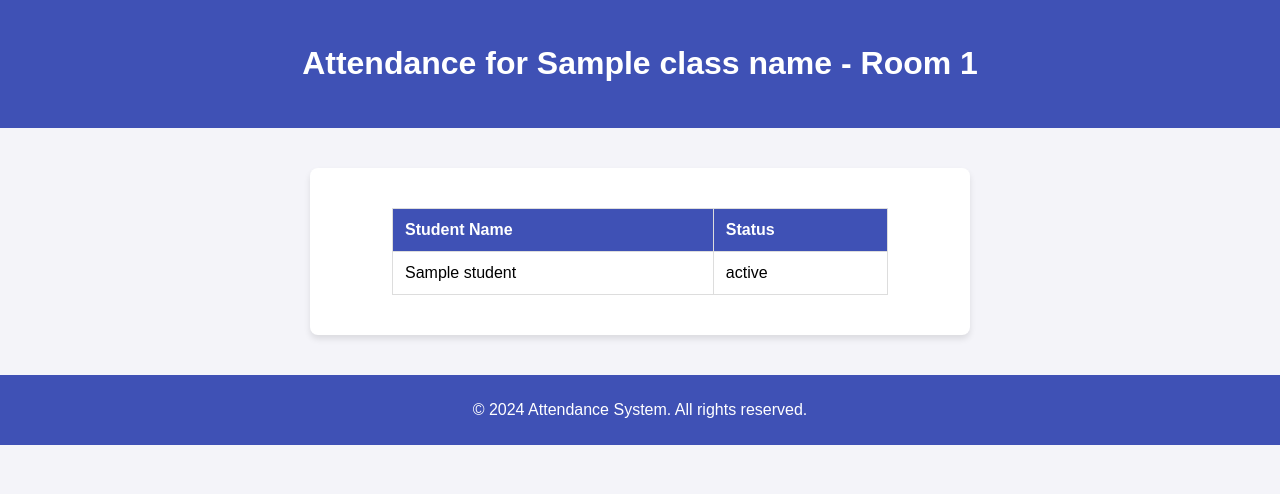
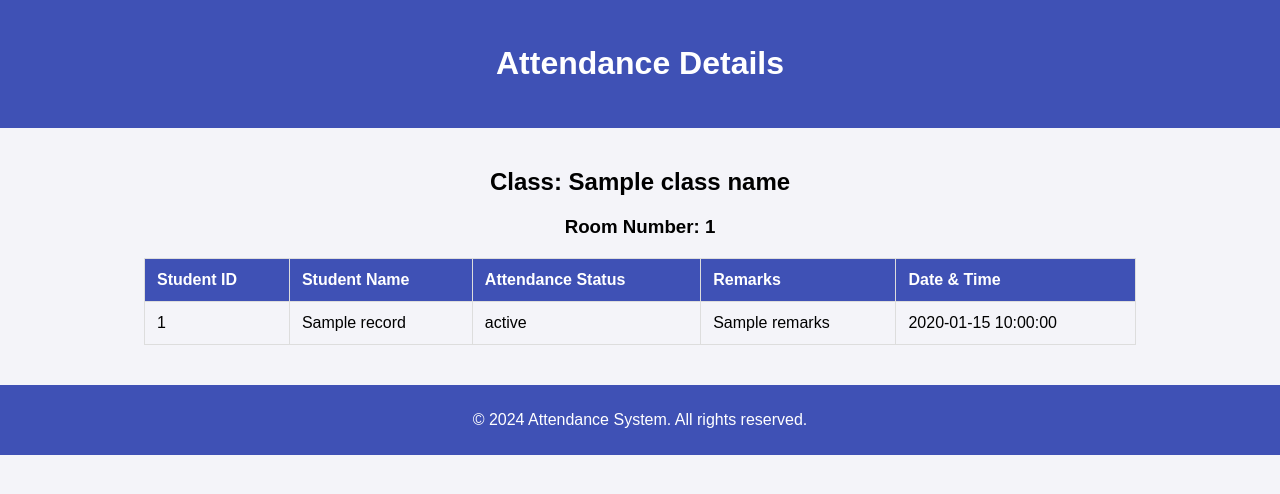
Before and after one commit to YogeswaraRao-07/final_project, a Flask app: template user/templates/get_attendance.html in a window 1280 px wide. Shown: the top 494 px of the page. Run offline with Flask 3, Linux system fonts and the light colour scheme; the template is opened without the code that fills it: most values are stand-ins (such as "Sample title", 1, 10 or a date in 2020).

Commit message:
some changes

```diff
--- a/admin/templates/admin.html
+++ b/admin/templates/admin.html
@@ -6,6 +6,7 @@
     <title>Admin Panel</title>
     <!-- Link the external CSS file -->
     <link rel="stylesheet" href="/admin/static/css/admin.css">
+    <script src="admin/templates/inner-methods/generateModel.js" ></script>
 </head>
 <body>
     <!-- Header Section -->
@@ -19,7 +20,7 @@
             <h2>Model Management</h2>
             <button onclick="location.href='/createModel'">Create Model</button>
             <button onclick="location.href='/getDataset'">Load Dataset</button>
-            <button onclick="location.href='/generateModel'">Generate Model</button>
+            <button onclick="generateModel()">Generate Model</button>
         </section>
     </main>
 
--- a/app.py
+++ b/app.py
@@ -1,6 +1,8 @@
-from flask import Flask, render_template, request
+from flask import Flask, render_template, request, jsonify
 
 app = Flask(__name__)
+
+model_generation_time = None
 
 @app.route('/')
 def index():
@@ -13,12 +15,17 @@ def admin():
     return render_template('/final_project/admin/templates/admin.html')
 
 def select_class():
+    if request.method == 'POST':
+        class_name = request.form['class_name']
+        room_number = request.form['room_number']
+        return render_template('/final_project/user/templates/get_attendance.html', class_name=class_name, room_number=room_number)
     return render_template('/final_project/user/templates/select_class.html')
 
 @app.route('/get_attendance', methods=['POST'])
 def get_attendance():
     class_name = request.form['class_name']
     room_number = request.form['room_number']
+    return render_template('/final_project/user/templates/get_attendance.html', class_name=class_name, room_number=room_number)
 
 @app.route('/user')
 def user():
--- a/requirements.txt
+++ b/requirements.txt
@@ -0,0 +1 @@
+Flask~=3.1.0
--- a/user/templates/get_attendance.html
+++ b/user/templates/get_attendance.html
@@ -8,28 +8,35 @@
 </head>
 <body>
     <header>
-        <h1>Attendance for {{ class_name }} - Room {{ room_number }}</h1>
+        <h1>Attendance Details</h1>
     </header>
 
     <main>
-        <section>
+        <h2>Class: {{ class_name }}</h2>
+        <h3>Room Number: {{ room_number }}</h3>
+
         <table>
             <thead>
                 <tr>
+                    <th>Student ID</th>
                     <th>Student Name</th>
-                        <th>Status</th>
+                    <th>Attendance Status</th>
+                    <th>Remarks</th>
+                    <th>Date & Time</th>
                 </tr>
             </thead>
             <tbody>
-                    {% for student in attendance %}
+                {% for record in attendance_data %}
                 <tr>
-                        <td>{{ student.name }}</td>
-                        <td>{{ student.status }}</td>
+                    <td>{{ record.student_id }}</td>
+                    <td>{{ record.name }}</td>
+                    <td>{{ record.status }}</td>
+                    <td>{{ record.remarks }}</td>
+                    <td>{{ record.generated_at }}</td>
                 </tr>
                 {% endfor %}
             </tbody>
         </table>
-        </section>
     </main>
 
     <footer>
--- a/user/templates/select_class.html
+++ b/user/templates/select_class.html
@@ -17,6 +17,7 @@
                 <div class="item1">
                     <label for="class_name">Class Name:</label>
                     <select name="class_name" id="class_name">
+                        <option value="">--Select--</option>
                         <option value="csm">CSM</option>
                         <option value="cse">CSE</option>
                         <option value="csd">CSD</option>
@@ -27,6 +28,7 @@
                 <div class="item2">
                     <label for="room_number">Room Number:</label>
                     <select name="room_number" id="room_number">
+                        <option value="">--Select--</option>
                         <option value="ff-01">FF-01</option>
                         <option value="ff-02">FF-02</option>
                         <option value="ff-03">FF-03</option>
```
Lines whose indentation alone changed are shown as unchanged.
